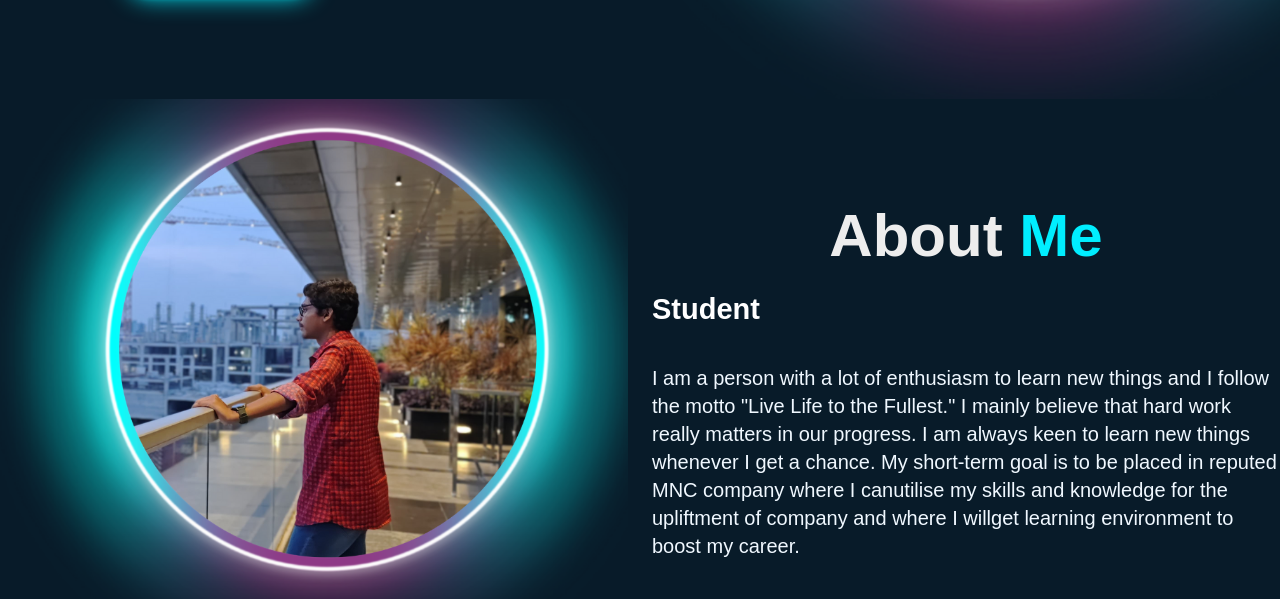
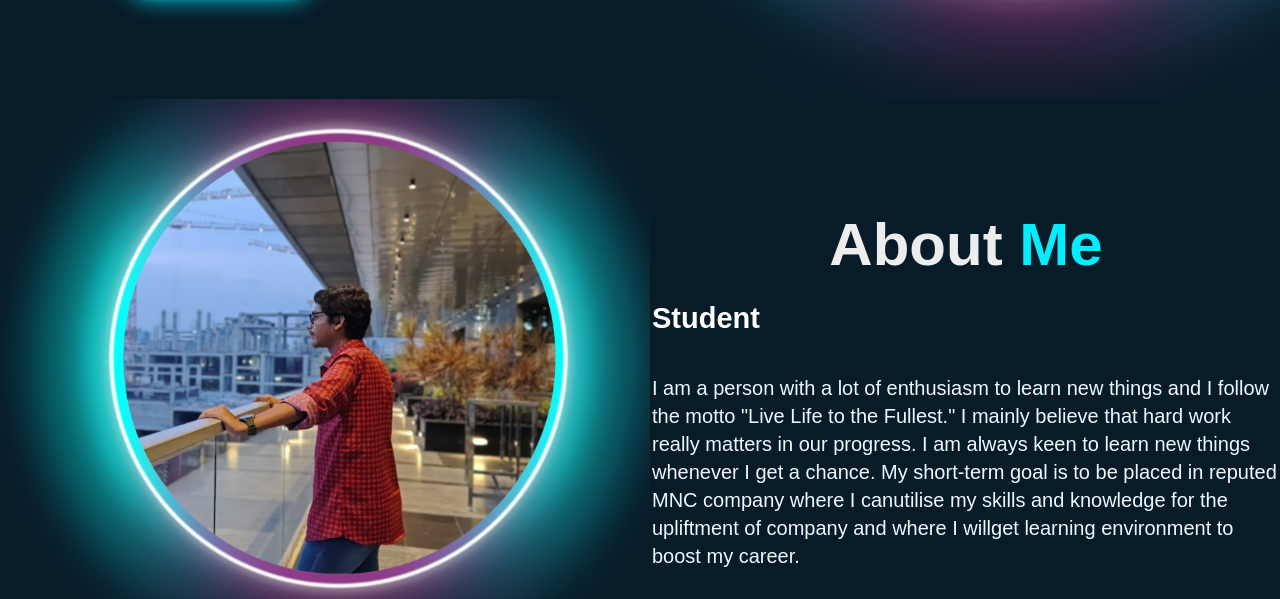
Before and after one commit to j-praneeth/Praneeth-Portfolio, a plain HTML site: page index.html in a window 1280 px wide. Shown: the part 701-1300 px from the top of the page. Drawn offline with nearby package versions, Linux system fonts and the light colour scheme.

Commit message:
Update stylesheet.css

```diff
--- a/stylesheet.css
+++ b/stylesheet.css
@@ -168,7 +168,7 @@ body {
     padding-bottom: 20%;
     max-width: 650px;
     height: auto;
-    width: 100%;
+    width: 130%;
     border-radius: 13px;
 }
 
```
